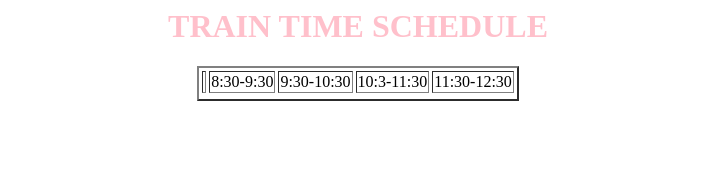
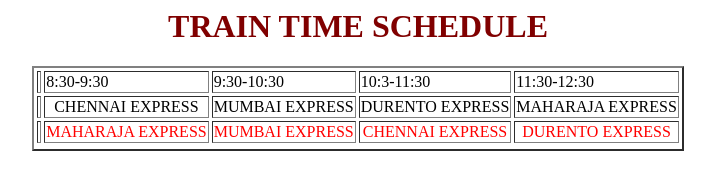
Before and after one commit to Madhu0805/20CS067, a plain HTML site: page TRAIN SCHEDULING/index.html in a window 1280 px wide. Shown: the whole page, without its empty margins (282-997 px from the left). Drawn offline with Linux system fonts and the light colour scheme.

Commit message:
Update index.html

```diff
--- a/TRAIN SCHEDULING/index.html
+++ b/TRAIN SCHEDULING/index.html
@@ -2,8 +2,8 @@
 <head>
    <title>time table</title>
 </head>
-<body bgcolor="white">
-<H1><FONT COLOR="pink"><CENTER>TRAIN TIME SCHEDULE</FONT></H1>
+<body bgcolor="WHITE">
+<H1><FONT COLOR="MAROON"><CENTER>TRAIN TIME SCHEDULE</FONT></H1>
 <table border="2" cellspacing="3" align="center">
 <tr>
  <td align="center">
@@ -11,5 +11,22 @@
  <td>9:30-10:30
  <td>10:3-11:30
  <td>11:30-12:30
+
 </tr>
 <tr>
+ <td align="center">
+    <td align="center"><font color="BLACK">CHENNAI EXPRESS<br>
+ <td align="center"><font color="BLACK">MUMBAI EXPRESS<br>
+ <td align="center"><font color="BLACK">DURENTO EXPRESS<br>
+ <td align="center"><font color="BLACK">MAHARAJA EXPRESS<br>
+</tr>
+<tr>
+ <td align="center">
+ <td align="center"><font color="RED">MAHARAJA EXPRESS<br>
+ <td align="center"><font color="red">MUMBAI EXPRESS<br>
+ <td align="center"><font color="RED">CHENNAI EXPRESS<br>
+ <td align="center"><font color="RED">DURENTO EXPRESS<BR>
+</tr>
+<tr>
+</body>
+</html>
```
